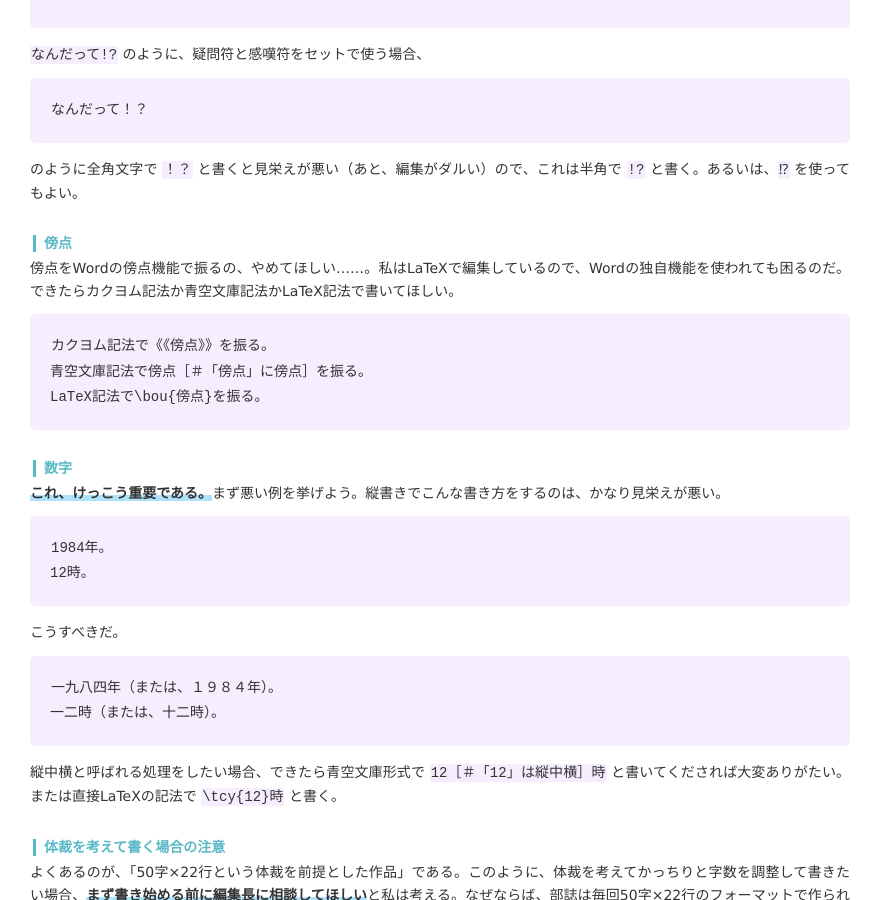
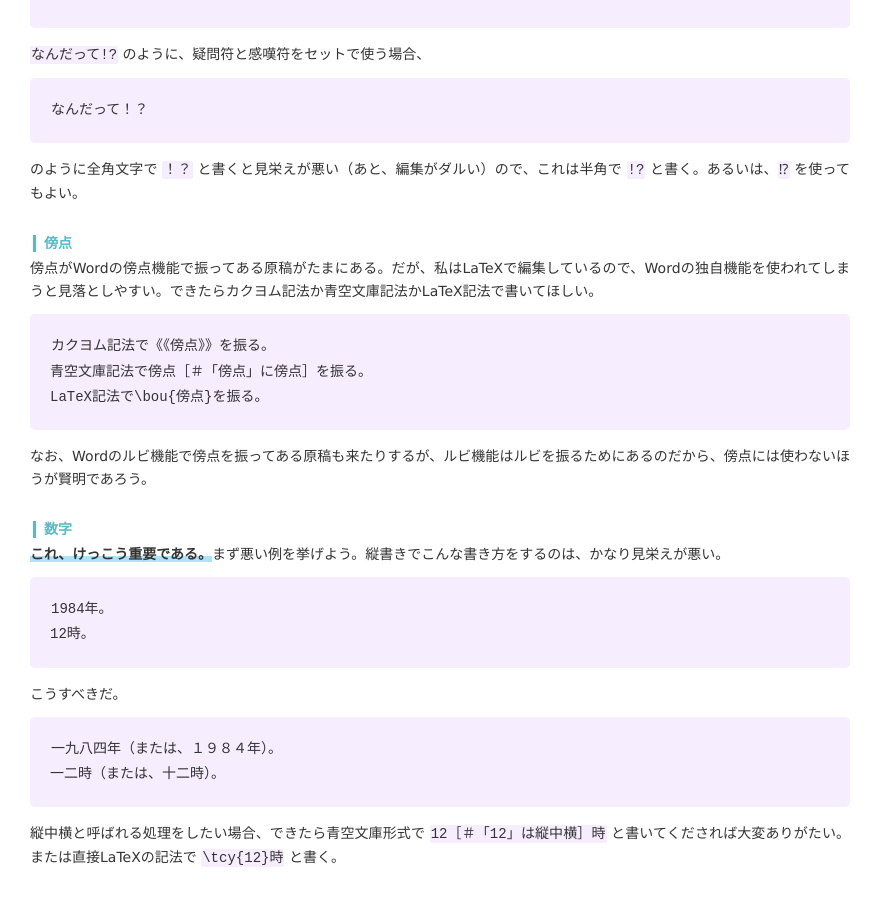
Before and after one commit to qdaibungei/latex, a Jekyll site: the page built from docs/_posts/2017-02-11-input.md, in a window 1280 px wide and 900 px high, scrolled down 1701 px. Shown: the whole window, without its empty margins (0-883 px from the left). Built offline with Jekyll 4.4.1, drawn with Linux system fonts in a browser that asks for light colours.

Commit message:
add sentences

````diff
--- a/docs/_posts/2017-02-11-input.md
+++ b/docs/_posts/2017-02-11-input.md
@@ -94,13 +94,15 @@ date: 2017-02-11
 
 
 #### 傍点
-傍点をWordの傍点機能で振るの、やめてほしい……。私はLaTeXで編集しているので、Wordの独自機能を使われても困るのだ。できたらカクヨム記法か青空文庫記法かLaTeX記法で書いてほしい。
+傍点がWordの傍点機能で振ってある原稿がたまにある。だが、私はLaTeXで編集しているので、Wordの独自機能を使われてしまうと見落としやすい。できたらカクヨム記法か青空文庫記法かLaTeX記法で書いてほしい。
 
 ```
 カクヨム記法で《《傍点》》を振る。
 青空文庫記法で傍点［＃「傍点」に傍点］を振る。
 LaTeX記法で\bou{傍点}を振る。
 ```
+
+なお、Wordのルビ機能で傍点を振ってある原稿も来たりするが、ルビ機能はルビを振るためにあるのだから、傍点には使わないほうが賢明であろう。
 
 
 #### 数字
````
